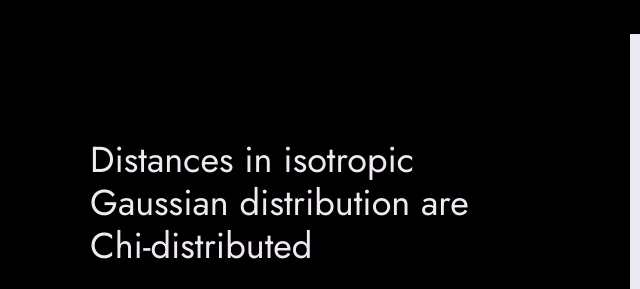
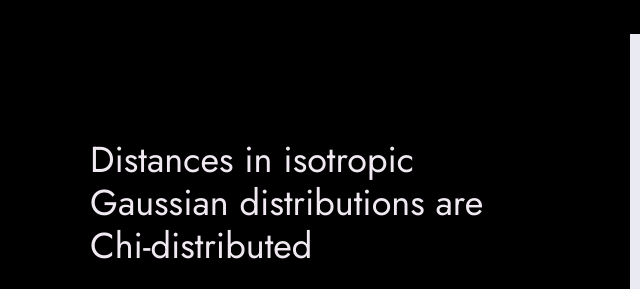
Before and after one commit to pEtienn/pEtienn.github.io, a plain HTML site: page index.html in a window 1280 px wide. Shown: the part 1800-2089 px from the top of the page, 0-640 px from the left. Drawn offline with Linux system fonts and the light colour scheme.

Commit message:
Update index.html
typo

```diff
--- a/index.html
+++ b/index.html
@@ -109,7 +109,7 @@ related noise</li>
 
           <div class="work__box">
             <div class="work__text">
-              <h3>Distances in isotropic Gaussian distribution are Chi-distributed</h3>
+              <h3>Distances in isotropic Gaussian distributions are Chi-distributed</h3>
               <p>
                 Theorical research on isotropic multivariate Gaussian distributions
               </p>
```
